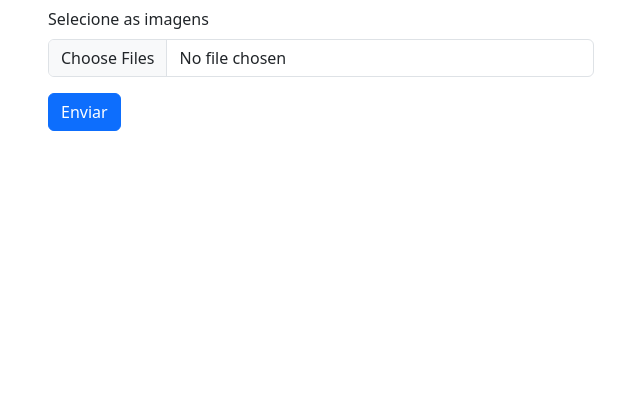
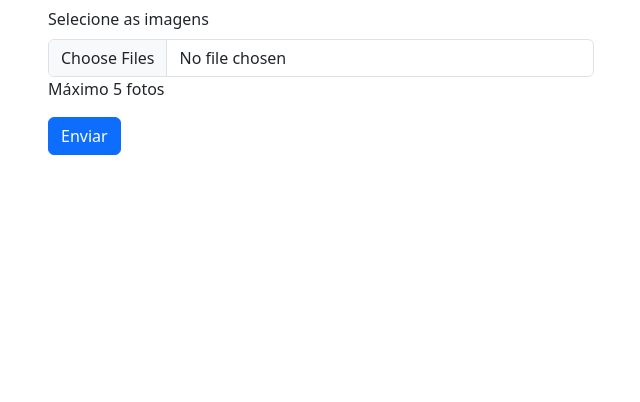
Before and after one commit to viniciostec22/classificador, a Django app: page /images/new_images/ in a window 1280 px wide. Shown: the part 140-542 px from the top of the page, without its empty margins (319-959 px from the left). Run offline with Django 5.2, Linux system fonts and the light colour scheme; the visitor is signed in with stand-in values (Sample User, id 1); some libraries are stand-ins or nearby versions.

Commit message:
modified:   images/templates/upload_images.html

```diff
--- a/images/templates/upload_images.html
+++ b/images/templates/upload_images.html
@@ -25,7 +25,8 @@
                 {% csrf_token %}
                 <div class="mb-3">
                     <label for="image" class="form-label">Selecione as imagens</label>
-                    <input type="file" class="form-control" id="image" name="image" multiple>
+                    <input type="file" class="form-control" id="image" name="image" multiple >
+                    <p>Máximo 5 fotos</p>
                 </div>
                 <button type="submit" class="btn btn-primary">Enviar</button>
             </form>
```
